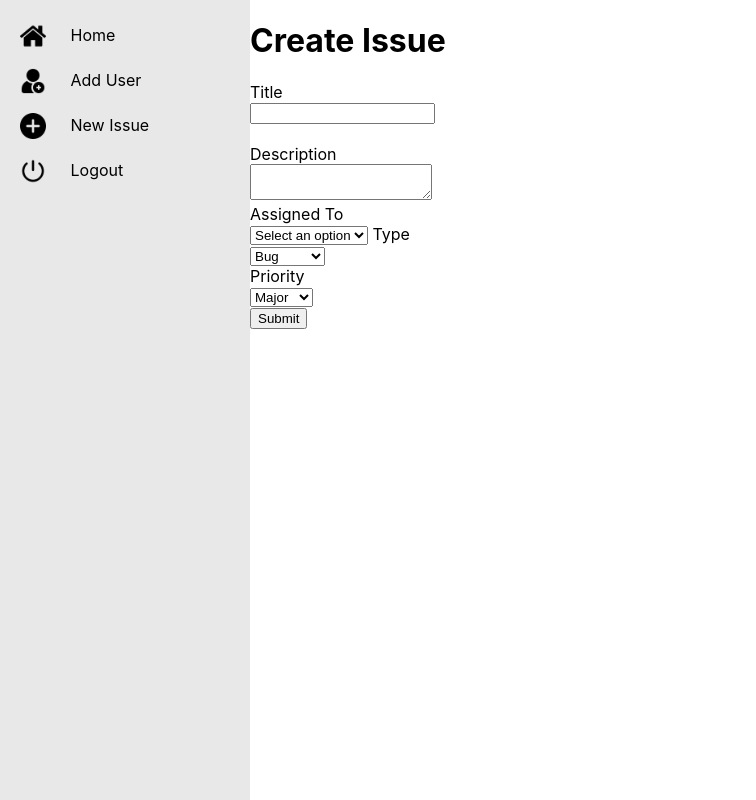
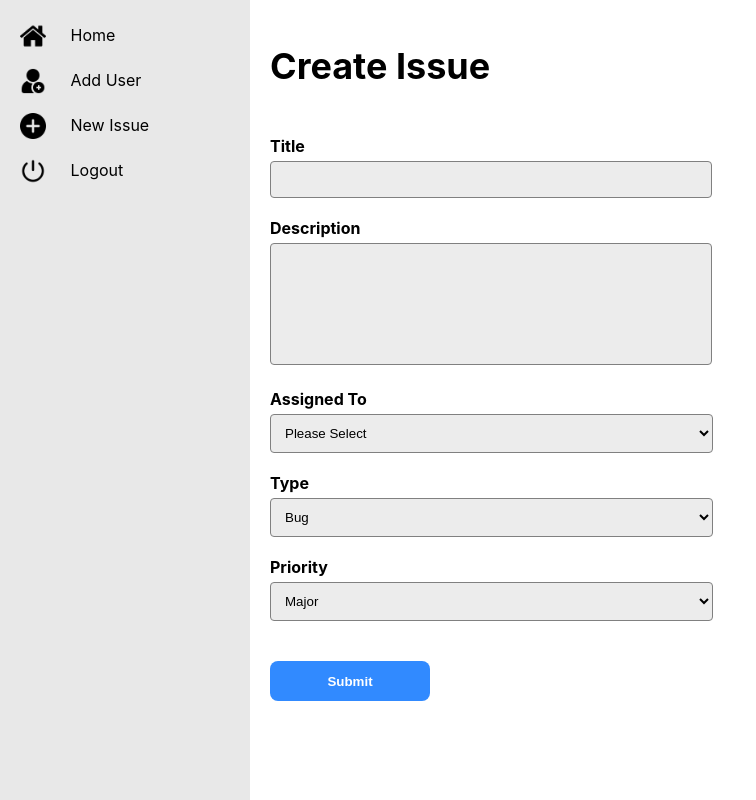
Before and after one commit to Gurajioru/info2180-finalproject, a PHP site: page /php/createissue.php in a window 1280 px wide. Shown: the part 86-886 px from the top of the page, without its empty margins (0-756 px from the left). Run offline with PHP 8.4, Linux system fonts and the light colour scheme; data that the repository does not hold is empty.

Commit message:
Css and thing added

```diff
--- a/php/createissue.php
+++ b/php/createissue.php
@@ -33,67 +33,61 @@ $conn = null;
     <aside>
         <div id="sidebar">
             <ul>
-                <li> <a href="dashboard.html" ><img src="../icons/home.png" alt="home" class="side-images"/>
+                <li> <a href="../php/dashboard.php" ><img src="../icons/home.png" alt="home" class="side-images"/>
                     Home</a></li>
 
-                <li> <a href="createuser.php" ><img src="../icons/add-user.png" alt="home" class="side-images"/>
+                <li> <a href="../php/createuser.php" ><img src="../icons/add-user.png" alt="home" class="side-images"/>
                     Add User</a></li>
 
-                <li> <a href="createissue.php" ><img src="../icons/plus.png" alt="home" class="side-images"/>
+                <li> <a href="../php/createissue.php" ><img src="../icons/plus.png" alt="home" class="side-images"/>
                     New Issue</a></li>
 
-                <li> <a href="#" ><img src="../icons/power-off.png" alt="home" class="side-images"/>
+                <li> <a href="../php/logout.php" ><img src="../icons/power-off.png" alt="home" class="side-images"/>
                     Logout</a></li>
             </ul>
         </div>
 
     </aside>
 
-    <div id = "newissue">
-        <h1>Create Issue</h1>
+    <div id="newissueform">
+            <h1> Create Issue </h1>
+            <div id="result"> </div>
+            <form id="createissue"  method="post">
+                <label class = "formheading"> Title </label><br>
+                <input type="text" name="title" id="title"><br>
 
-        <form>
-
-        <label>Title</label><br>
-        <input type = "text" name = "title" id = "title"> <br><br>
-
-        <label>Description</label><br>
+                <label class = "formheading"> Description </label><br>
                 <textarea type="text" id="description" name="description"></textarea><br>
 
-        <label>Assigned To</label><br>
-        <select name = "assignedto" id="assignedto" class ="assignedto"></br>
-        <option id = "select"> Select an option </option>
+                <label class = "formheading"> Assigned To </label><br>
+                    <select id="assignedto" name="assignedto">
+                        <option id="select">Please Select</option>
+                        <?php foreach ($allnames as $user): ?>
+                        <option> <?php echo $user['firstname']." ".$user['lastname']; ?> </option>
+                        <?php endforeach; ?>
+                    </select><br>
 
-        <?php foreach ($allnames as $names) : ?>
-                    <?php $fullname = $names['firstname'] . " " . $names['lastname']; ?>
-                    <option value="<?php echo $fullname; ?>"><?php echo $fullname; ?></option>
-                <?php endforeach; ?>
-        </select>
 
-        <label> Type </label><br>
-        <select name="type" id = "type">
+
+                <label class = "formheading"> Type </label><br>
+                <select id="type" name="type">
                     <option value="Bug"> Bug </option>
                     <option value="Proposal"> Proposal </option>
                     <option value="Task"> Task </option>
                 </select><br>
 
-        <label> Priority </label><br>
-                <select id="Priority" name="Priority">
+                <label class = "formheading"> Priority </label><br>
+                <select id="priority" name="priority">
                     <option value="Major"> Major </option>
                     <option value="Minor"> Minor </option>
                     <option value="Critical"> Critical </option>
-                </select><br>
-        <button type = "submit" name = "submit" id = "submit">Submit</button>
+                </select><br><br>
 
-
+                <button type="submit" name="submit" id="submit"> Submit </button>
             </form>
-
-        <div id = "result">
-        </div>
 
         </div>
 
     </div>
     </body>
-
 </html>
--- a/scripts/newissue.js
+++ b/scripts/newissue.js
@@ -1,54 +1,49 @@
 window.onload = function () {
 
 	let btn = document.getElementById("submit");
+	let result = document.getElementById("result");
 
-	let title = document.getElementById("title");
-	let description = document.getElementById("description");
-	let type = document.getElementById("type");
-    let priority = document.getElementById("Priority");
-	let result = document.getElementById("result");
-    let prioritychosen = priority.options[priority.selectedIndex].text;
-    let typechosen = type.options[type.selectedIndex].text;
-    let userList = document.getElementById("assignedto");
-    let selectedUser = userList.options[userList.selectedIndex].text;
 	btn.addEventListener("click", function (e) {
 
 		e.preventDefault();
 
-		if (Validate() == true) {
+		var title = document.getElementById("title");
+		var description = document.getElementById("description");
+		var userList = document.getElementById("assignedto");
+		var selectedUser = userList.options[userList.selectedIndex].text;
+		var priority = document.getElementById("priority");
+		var prioritychosen = priority.options[priority.selectedIndex].text;
+		var type = document.getElementById("type");
+		var typechosen = type.options[type.selectedIndex].text;
 
-			let request = new XMLHttpRequest();
+		if (Validate() == true){
 
+			var hrequest = new XMLHttpRequest();
 			var urlcode =
-				"../php/newissue.php?title=" +
+				"addissue.php?title=" +
 				title.value +
 				"&description=" +
 				description.value +
 				"&assignedto=" +
-				selectedUser.value +
-				"&prioritychosen =" +
-				prioritychosen.value
+				selectedUser +
+				"&priority=" +
+				prioritychosen +
 				"&type=" +
-				typechosen.value;
+				typechosen;
 
-                request.onreadystatechange = function () {
-
-				if (request.readyState == XMLHttpRequest.DONE) {
-
-					if (request.status == 200) {
-
-						let issue = request.responseText;
+			hrequest.onreadystatechange = function () {
+				if (hrequest.readyState == XMLHttpRequest.DONE) {
+					if (hrequest.status == 200) {
+						var issue = hrequest.responseText;
 						result.innerHTML = issue;
-
 					} else {
-
-						alert("Error");
+						alert("Error Detected");
 					}
 				}
 			};
 
-			request.open("POST", urlcode, true);
-			request.send();
+			hrequest.open("POST", urlcode, true);
+			hrequest.send();
 			title.value = "";
 			description.value = "";
 		}
@@ -57,28 +52,25 @@ window.onload = function () {
 
 function Validate() {
 
-	let title = document.getElementById("title");
-	let description = document.getElementById("description");
-	let type = document.getElementById("type");
-    let priority = document.getElementById("Priority");
-	let result = document.getElementById("result");
-    let prioritychosen = priority.options[priority.selectedIndex].text;
-    let typechosen = type.options[type.selectedIndex].text;
-    let userList = document.getElementById("assignedto");
-    let selectedUser = userList.options[userList.selectedIndex].text;
     let validchk = true;
+	var title = document.getElementById("title");
+	var description = document.getElementById("description");
+	var userList = document.getElementById("assignedto");
+	var selectedUser = userList.options[userList.selectedIndex].text;
 
-
-    if (title.value == "" || title.value == null) {
+	if (title.value.length < 1) {
+		title.style.borderColor = "red";
 		result.innerHTML = "Please Enter all Fields";
 		validchk = false;
 	}
-    if (description.value.length == "" || description.value == null) {
+	if (description.value.length < 1) {
+		description.style.borderColor = "red";
 		result.innerHTML = "Please Enter all Fields";
 		validchk = false;
 	}
 
-    if (selectedUser == "Select an option") {
+	if (selectedUser == "Please Select") {
+		userList.style.borderColor = "red";
 		result.innerHTML = "Please Enter all Fields";
 		validchk = false;
 	}
--- a/styles/createissue.css
+++ b/styles/createissue.css
@@ -80,3 +80,104 @@ html{
     margin-bottom: 10px;
 
 }
+
+#newissueform{
+
+    padding: 20px;
+}
+
+h1 {
+
+    font-size: 36px;
+    padding:0px;
+}
+
+.formheading {
+
+    font-weight: bold;
+
+}
+#title {
+
+	width: 400px;
+    padding:10px 20px;
+    border: 1px solid;
+    border-radius: 4px;
+    border-color: grey;
+    margin:5px 0;
+    background-color: rgb(236, 236, 236);
+    margin-bottom: 20px;
+
+
+}
+
+#description {
+    width: 400px;
+    height: 100px;
+    padding:10px 20px;
+    border: 1px solid;
+    border-radius: 4px;
+    border-color: grey;
+    margin:5px 0;
+    background-color: rgb(236, 236, 236);
+    resize: none;
+    margin-bottom: 20px;
+}
+
+#assignedto {
+	width: 443px;
+    padding:10px;
+    border: 1px solid;
+    border-radius: 4px;
+    border-color: grey;
+    margin:5px 0;
+    background-color: rgb(236, 236, 236);
+    margin-bottom: 20px;
+
+
+}
+
+#type {
+	width: 443px;
+    padding:10px;
+    border: 1px solid;
+    border-radius: 4px;
+    border-color: grey;
+    margin:5px 0;
+    background-color: rgb(236, 236, 236);
+    margin-bottom: 20px;
+
+}
+
+#priority {
+	width: 443px;
+    padding:10px;
+    border: 1px solid;
+    border-radius: 4px;
+    border-color: grey;
+    margin:5px 0;
+    background-color: rgb(236, 236, 236);
+    margin-bottom: 20px;
+
+}
+
+#submit {
+
+	border: none;
+	background-color: #318aff;
+	height: 40px;
+	width: 160px;
+	border-radius: 8px;
+	color: white;
+	font-weight: bold;
+}
+
+#result {
+
+    color: red;
+    font-size: 20px;
+    font-weight: bold;
+    display:inline-block;
+    padding-bottom: 20px;
+
+}
```
Also changed, not shown: bugme.sql (+8 -9 lines), php/addissue.php (deleted, +0 -35 lines), php/createuser.php (+12 -10 lines), styles/createuser.css (+87 -0 lines), php/dashboard.php (renamed from dashboard.html), php/issuedetails.php (renamed from issuedetails.html), php/logout.php (added). Lines whose indentation alone changed are shown as unchanged.
